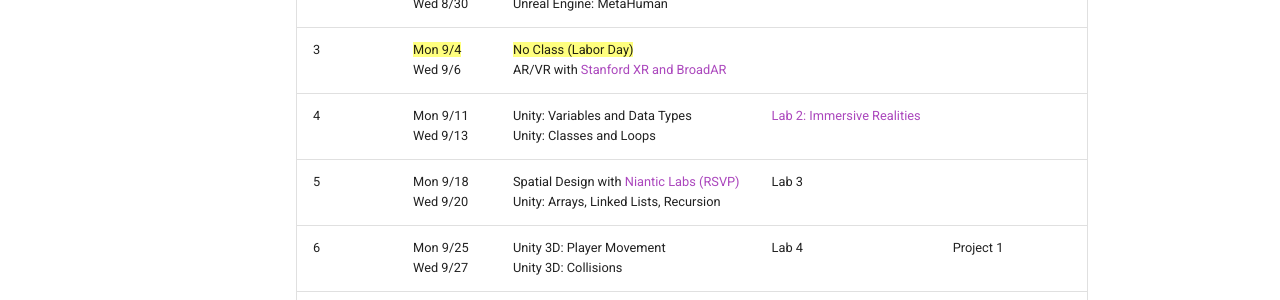
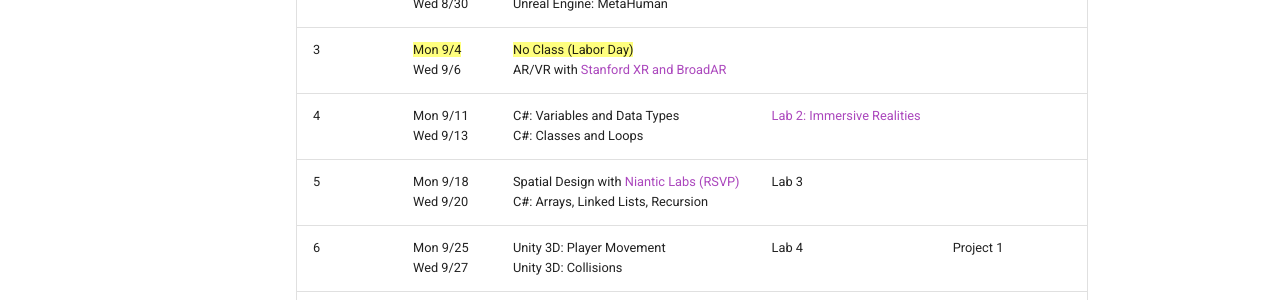
Before and after one commit to usc-ctin583/usc-ctin583.github.io, an MkDocs documentation site: the page built from docs/index.md, in a window 1280 px wide and 900 px high. Shown: the part 429-729 px from the top of the window. Built offline with MkDocs 1.6.1 and Material for MkDocs 9.7.7, drawn with Linux system fonts in a browser that asks for light colours.

Commit message:
change to C#

```diff
--- a/docs/index.md
+++ b/docs/index.md
@@ -5,8 +5,8 @@
 | 1    | ==Mon 8/21== <br> ==Wed 8/23==   | ==No Class== <br> ==[Introduction to Game Engines](https://www.icloud.com/keynote/0b9Z3oJLZPPXEXypJu4s9P11w#Lecture1)== | <br> ==[Lab 0: Set up](Labs/lab0.md)== | |
 | 2    | Mon 8/28 <br> Wed 8/30   | [Godot: 2D Games](https://www.icloud.com/keynote/04anqoPcDLolGOwy6tP3XAq3w#Lecture2) <br> Unreal Engine: MetaHuman |  [Lab 1: Unreal Engine](Labs/lab1.md) | | |
 | 3    | ==Mon 9/4== <br> Wed 9/6     | ==No Class (Labor Day)== <br> AR/VR with [Stanford XR and BroadAR](https://www.broadar.com/) | |
-| 4    | Mon 9/11 <br> Wed 9/13   | Unity: Variables and Data Types <br> Unity: Classes and Loops | [Lab 2: Immersive Realities](Labs/lab2.md) |
-| 5    | Mon 9/18 <br> Wed 9/20   | Spatial Design with [Niantic Labs (RSVP)](https://calendar.google.com/calendar/event?action=TEMPLATE&tmeid=a2tjZGhsdTdrZjlzM2Q5NTNwYjRndXRmb2sgZGVib3JhaHl1ZW4yMDE2QGJlcmtlbGV5LmVkdQ&tmsrc=deborahyuen2016%40berkeley.edu) <br> Unity: Arrays, Linked Lists, Recursion | Lab 3 |
+| 4    | Mon 9/11 <br> Wed 9/13   | C#: Variables and Data Types <br> C#: Classes and Loops | [Lab 2: Immersive Realities](Labs/lab2.md) |
+| 5    | Mon 9/18 <br> Wed 9/20   | Spatial Design with [Niantic Labs (RSVP)](https://calendar.google.com/calendar/event?action=TEMPLATE&tmeid=a2tjZGhsdTdrZjlzM2Q5NTNwYjRndXRmb2sgZGVib3JhaHl1ZW4yMDE2QGJlcmtlbGV5LmVkdQ&tmsrc=deborahyuen2016%40berkeley.edu) <br> C#: Arrays, Linked Lists, Recursion | Lab 3 |
 | 6    | Mon 9/25 <br> Wed 9/27   | Unity 3D: Player Movement <br> Unity 3D: Collisions | Lab 4 | Project 1 |
 | 7    | Mon 10/2 <br> Wed 10/4   | Unity 3D: Leveling <br> Unity 3D: Animation | Lab 5 | Project 1 Checkpoint |
 | 8    | Mon 10/9 <br> Wed 10/11  | Project 1 Critique <br> Unity 3D: Physics | Lab 6 | Project 1 Due |
```
